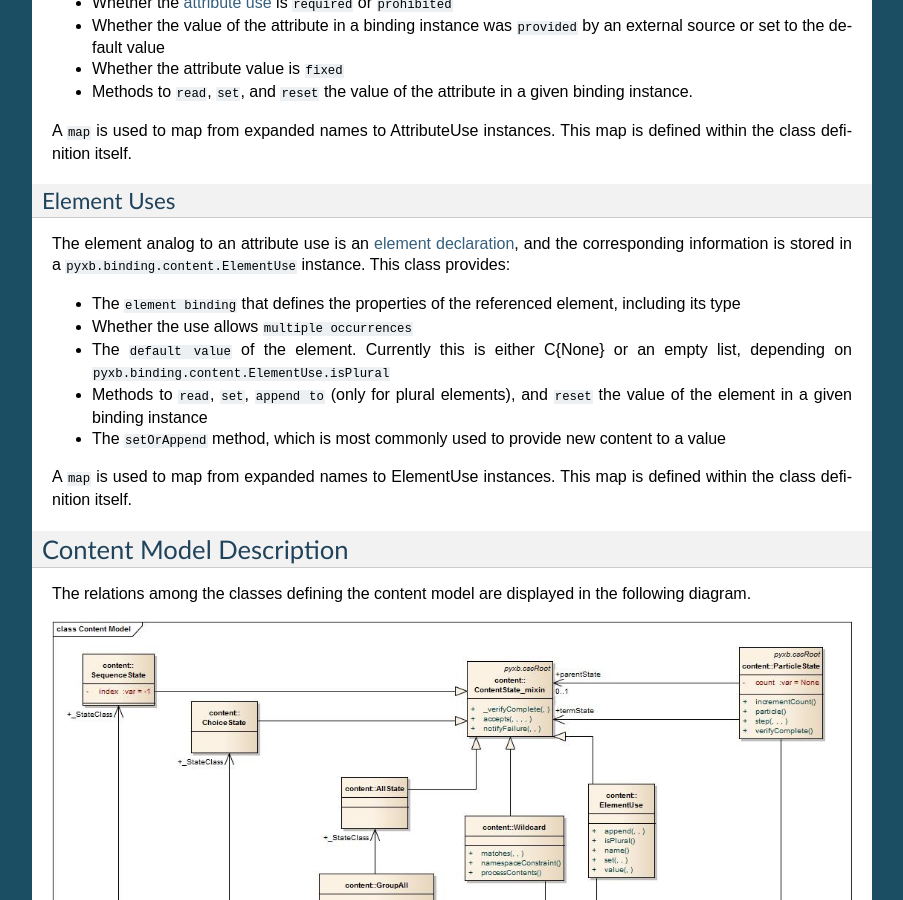
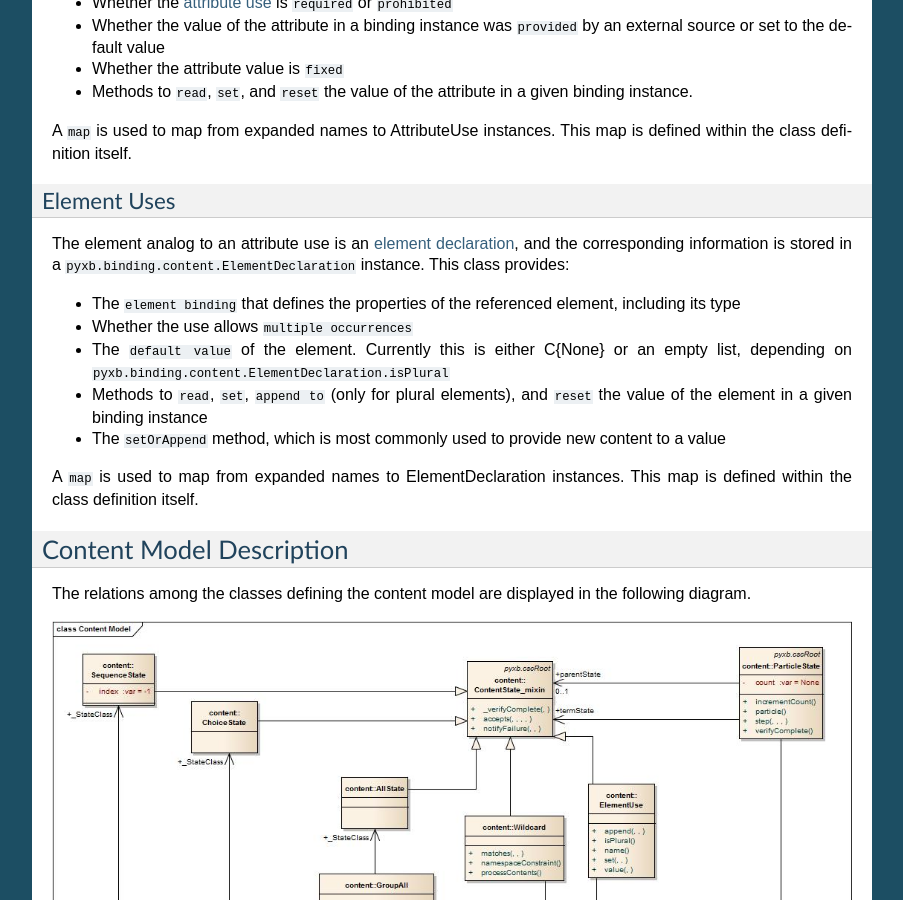
Before and after one commit to pabigot/pyxb, a Sphinx documentation site: the page built from doc/arch_content.txt, in a window 1280 px wide and 900 px high, scrolled down 1621 px. Shown: the whole window, without its empty margins (198-1101 px from the left). Built offline with Sphinx 7.4.7, drawn with Linux system fonts in a browser that asks for light colours; cross-references to code outside the pages are shown as plain code.

Commit message:
Rename pyxb.binding.content.ElementUse to ElementDeclaration
These instances reference the base element declaration, not the actual use.
We need a new ElementUse class to record the position in the schema at which
the use was found; multiple uses refer to the same declaration.

```diff
--- a/doc/arch_binding.txt
+++ b/doc/arch_binding.txt
@@ -244,7 +244,7 @@ Complex Type Definitions
 :api:`pyxb.binding.basis.complexTypeDefinition`.  Classes representing complex
 type definitions record maps that specify :api:`attribute
 <pyxb.binding.content.AttributeUse>` and :api:`element
-<pyxb.binding.content.ElementUse>` use structures to record the attributes and
+<pyxb.binding.content.ElementDeclaration>` use structures to record the attributes and
 elements that comprise the type.  Each such structure is stored as a private
 class field and is used by Python properties to provide access to element and
 attribute values in a binding instance.
--- a/doc/arch_content.txt
+++ b/doc/arch_content.txt
@@ -84,29 +84,29 @@ Element Uses
 The element analog to an attribute use is an `element declaration
 <http://www.w3.org/TR/xmlschema-1/#cElement_Declarations>`_, and the
 corresponding information is stored in a
-:api:`pyxb.binding.content.ElementUse` instance.  This class provides:
+:api:`pyxb.binding.content.ElementDeclaration` instance.  This class provides:
 
-- The :api:`element binding <pyxb.binding.content.ElementUse.elementBinding>`
+- The :api:`element binding <pyxb.binding.content.ElementDeclaration.elementBinding>`
   that defines the properties of the referenced element, including its type
 
 - Whether the use allows :api:`multiple occurrences
-  <pyxb.binding.content.ElementUse.isPlural>`
+  <pyxb.binding.content.ElementDeclaration.isPlural>`
 
-- The :api:`default value <pyxb.binding.content.ElementUse.defaultValue>` of
+- The :api:`default value <pyxb.binding.content.ElementDeclaration.defaultValue>` of
   the element.  Currently this is either C{None} or an empty list, depending
-  on :api:`pyxb.binding.content.ElementUse.isPlural`
+  on :api:`pyxb.binding.content.ElementDeclaration.isPlural`
 
-- Methods to :api:`read <pyxb.binding.content.ElementUse.value>`, :api:`set
-  <pyxb.binding.content.ElementUse.set>`, :api:`append to
-  <pyxb.binding.content.ElementUse.append>` (only for plural elements), and
-  :api:`reset <pyxb.binding.content.ElementUse.reset>` the value of the
+- Methods to :api:`read <pyxb.binding.content.ElementDeclaration.value>`, :api:`set
+  <pyxb.binding.content.ElementDeclaration.set>`, :api:`append to
+  <pyxb.binding.content.ElementDeclaration.append>` (only for plural elements), and
+  :api:`reset <pyxb.binding.content.ElementDeclaration.reset>` the value of the
   element in a given binding instance
 
-- The :api:`setOrAppend <pyxb.binding.content.ElementUse.setOrAppend>` method,
+- The :api:`setOrAppend <pyxb.binding.content.ElementDeclaration.setOrAppend>` method,
   which is most commonly used to provide new content to a value
 
 A :api:`map <pyxb.binding.basis.complexTypeDefinition._ElementMap>` is used to
-map from expanded names to ElementUse instances.  This map is defined within
+map from expanded names to ElementDeclaration instances.  This map is defined within
 the class definition itself.
 
 Content Model Description
```
Also changed, not shown: 6 other files.
